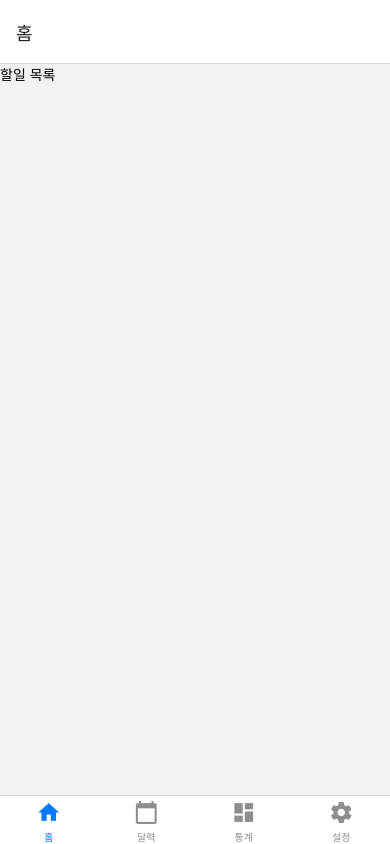
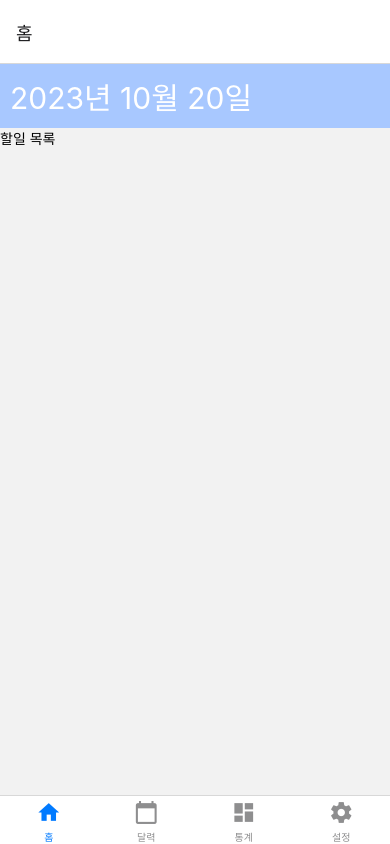
Before and after one commit to Galaxy-104/ReactNative-class, a React Native app: screen /Home in a window 390 px wide. Built offline with nearby package versions, Linux system fonts and the light colour scheme.

Commit message:
Feat: 오늘 날짜 보여주기
 오늘 날짜 보여주기 위한  DateHeader 컴포넌트 생성
 홈 화면에 추가

```diff
--- /dev/null
+++ b/components/DateHeader.js
@@ -0,0 +1,27 @@
+import React from 'react'
+import { View, Text, StyleSheet } from 'react-native'
+
+function DateHeader({ date }){
+  const year = date.getFullYear()
+  const month = date.getMonth() + 1
+  const day = date.getDate()
+
+  return (
+    <View style={styles.container}>
+      <Text style={styles.dateText}>{`${year}년 ${month}월 ${day}일`}</Text>
+    </View>
+  )
+}
+
+const styles = StyleSheet.create({
+  container: {
+    padding: 10,
+    backgroundColor: '#a8c8ff'
+  },
+  dateText: {
+    fontSize: 30,
+    color: 'white'
+  }
+})
+
+export default DateHeader
--- a/screens/HomeScreen.js
+++ b/screens/HomeScreen.js
@@ -1,10 +1,16 @@
 import React from 'react'
 import { SafeAreaView, View, Text, StyleSheet, StatusBar } from 'react-native'
 
+import DateHeader from '../components/DateHeader'
+
 function HomeScreen({navigation}){
+
+    const date = new Date()
+
     return (
         <SafeAreaView style={styles.block}>
             <StatusBar backgroundColor="#a8c8ffff"></StatusBar>
+            <DateHeader date={date}/>
             <View>
                 <Text>할일 목록</Text>
             </View>
```
